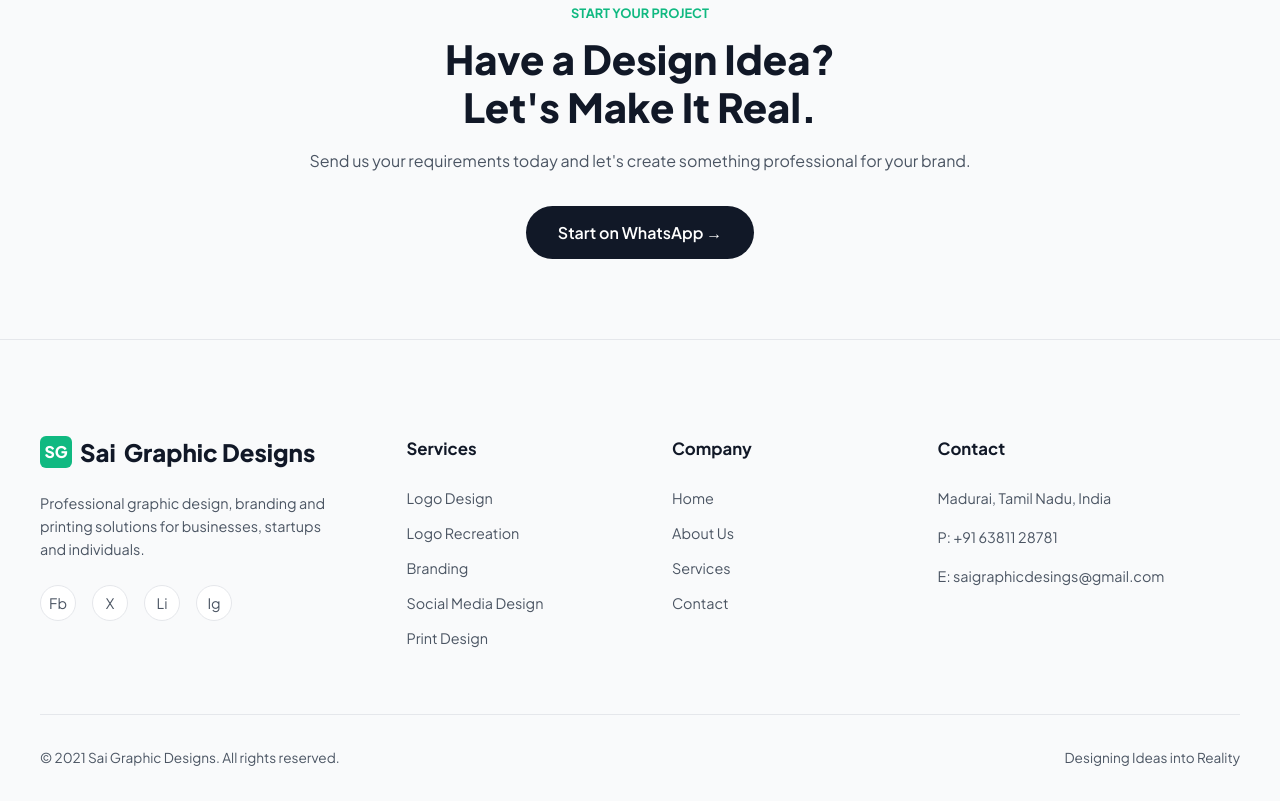
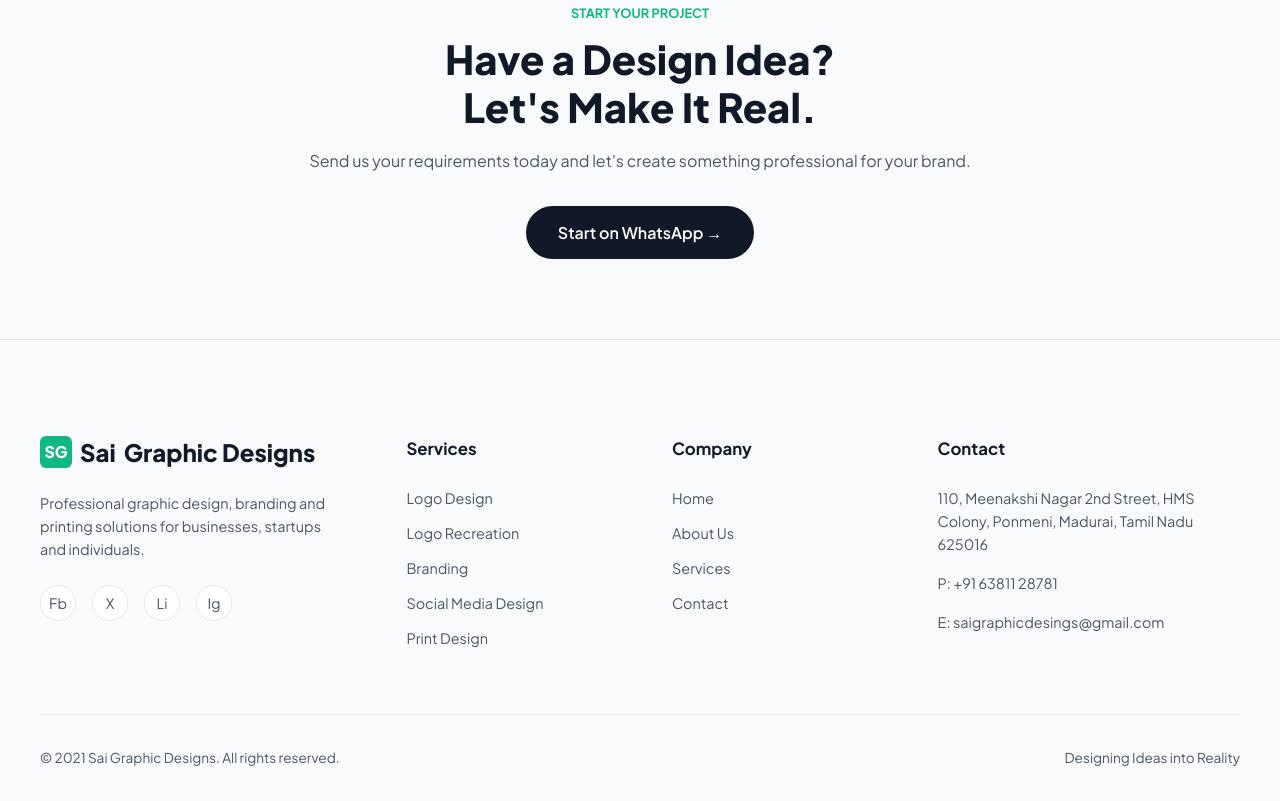
Before and after one commit to saigraphicdesings-png/saigraphicdesigns, a plain HTML site: page contact.html in a window 1280 px wide. Shown: the part 3126-3927 px from the top of the page. Drawn offline with Linux system fonts and the light colour scheme; a script that the page names is missing.

Commit message:
Update contact address in contact.html

```diff
--- a/contact.html
+++ b/contact.html
@@ -1442,7 +1442,7 @@
             <div class="footer-contact">
 
                 <p>
-                    Madurai, Tamil Nadu, India
+                    110, Meenakshi Nagar 2nd Street, HMS Colony, Ponmeni, Madurai, Tamil Nadu 625016
                 </p>
 
                 <p>
```
